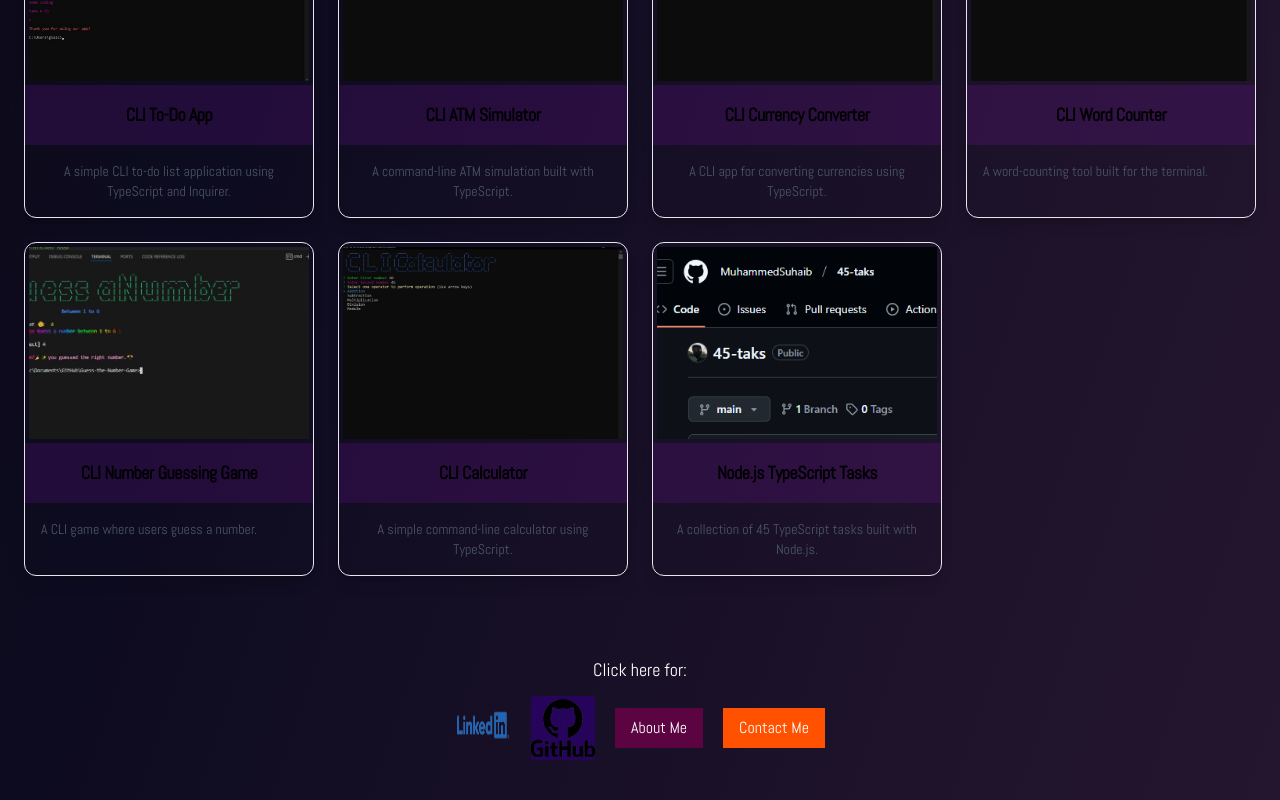
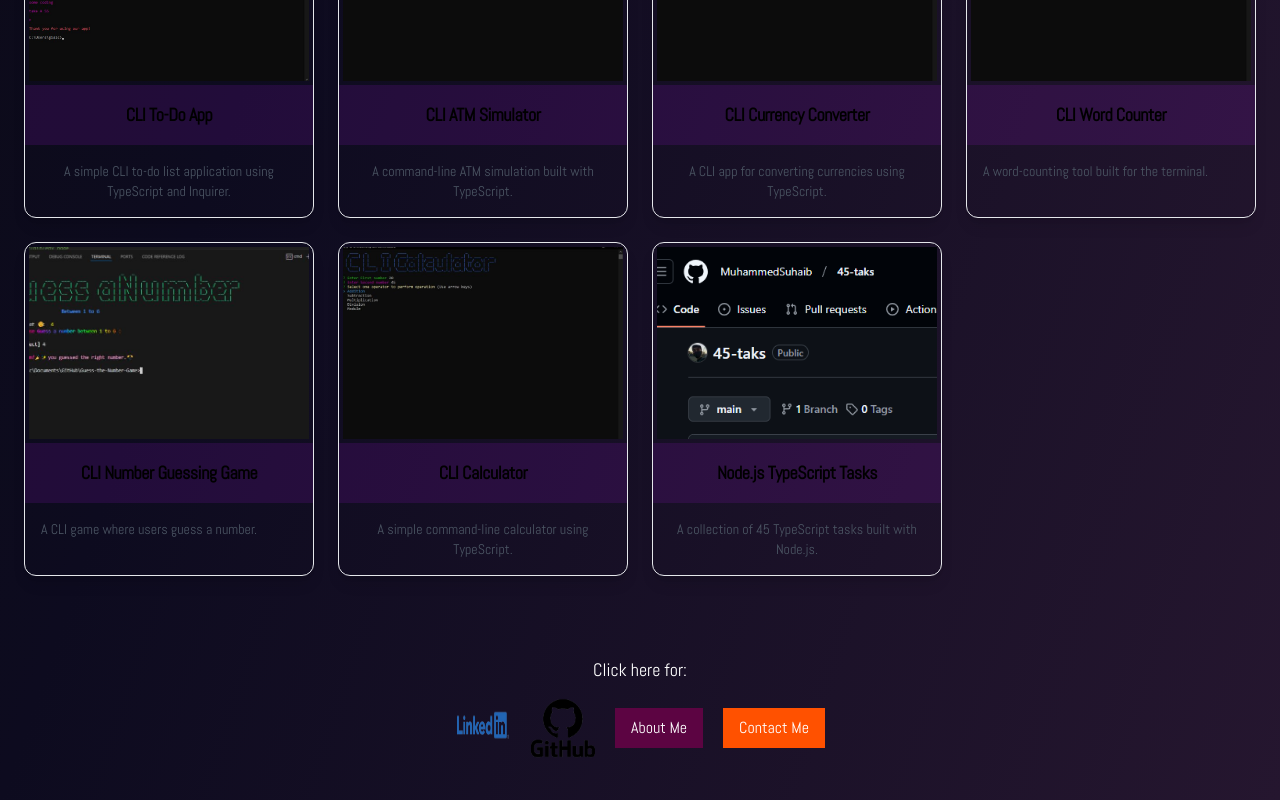
Before and after one commit to MuhammedSuhaib/InternIntelligence_Portfolio, a Next.js app: page / in a window 1280 px wide. Shown: the part 2978-3778 px from the top of the page. Built offline with nearby package versions, Linux system fonts and the light colour scheme.

Commit message:
github icon set

```diff
--- a/app/page.tsx
+++ b/app/page.tsx
@@ -41,11 +41,11 @@ export default function Home() {
             className="flex items-center space-x-3 text-white hover:text-indigo-200 transition duration-300"
           >
             <Image
-              src="/Github.png"
+              src="/github.png"
               width={357}
               height={357}
               alt="GitHub"
-              className="size-16 rounded-lg bg-[#26045c]"
+              className="size-16 rounded-lg"
             />
           </a>
           <Link href="/About" className="px-4 py-2 bg-[#5c0442] text-white rounded-md">About Me</Link>
```
